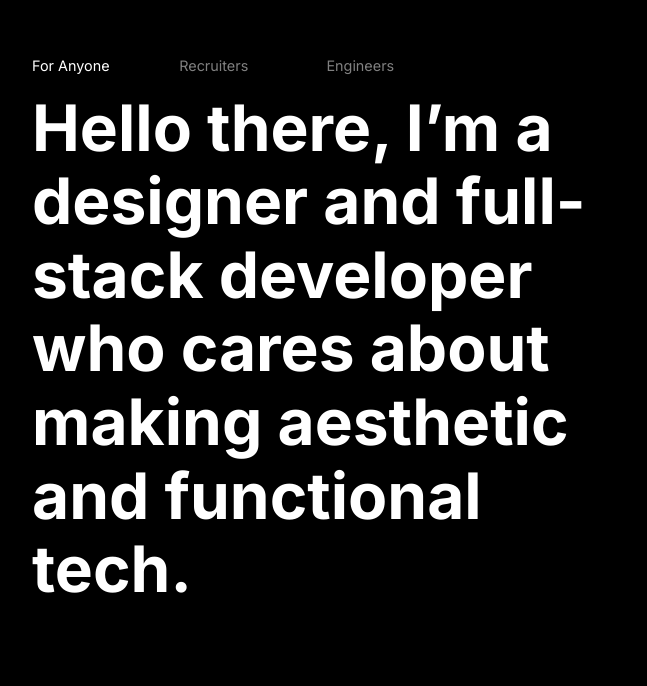
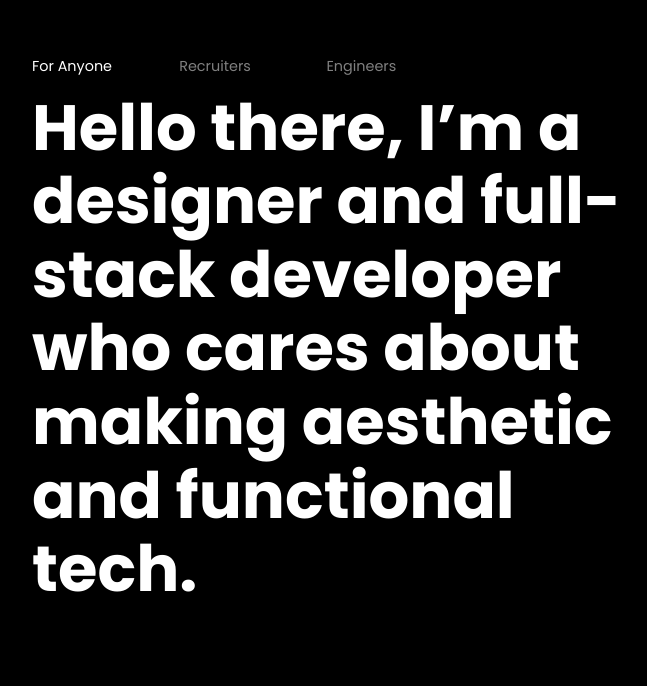
Before and after one commit to wajeff/portfolio-website, a React (Vite) app: page / in a window 1280 px wide. Shown: the part 114-800 px from the top of the page, without its empty margins (352-999 px from the left). Built offline with nearby package versions, Linux system fonts and the light colour scheme.

Commit message:
Changed font to Poppins

```diff
--- a/src/App.css
+++ b/src/App.css
@@ -1,13 +1,15 @@
-@import url('https://fonts.googleapis.com/css2?family=Inter:ital,opsz,wght@0,14..32,100..900;1,14..32,100..900&family=Poppins:ital,wght@0,100;0,200;0,300;0,400;0,500;0,600;0,700;0,800;0,900;1,100;1,200;1,300;1,400;1,500;1,600;1,700;1,800;1,900&display=swap');
+
+@import url('https://fonts.googleapis.com/css2?family=Poppins:ital,wght@0,100;0,200;0,300;0,400;0,500;0,600;0,700;0,800;0,900;1,100;1,200;1,300;1,400;1,500;1,600;1,700;1,800;1,900&display=swap');
 *{
     background-color: #000000;
     color:white;
     overscroll-behavior: contain;
-    font-family: inter;
+    font-family: poppins;
     box-sizing: border-box;
     overflow-x: hidden;
     scroll-behavior: smooth;
 }
+
 
 @media (max-width: 550px) {
     html{
```
